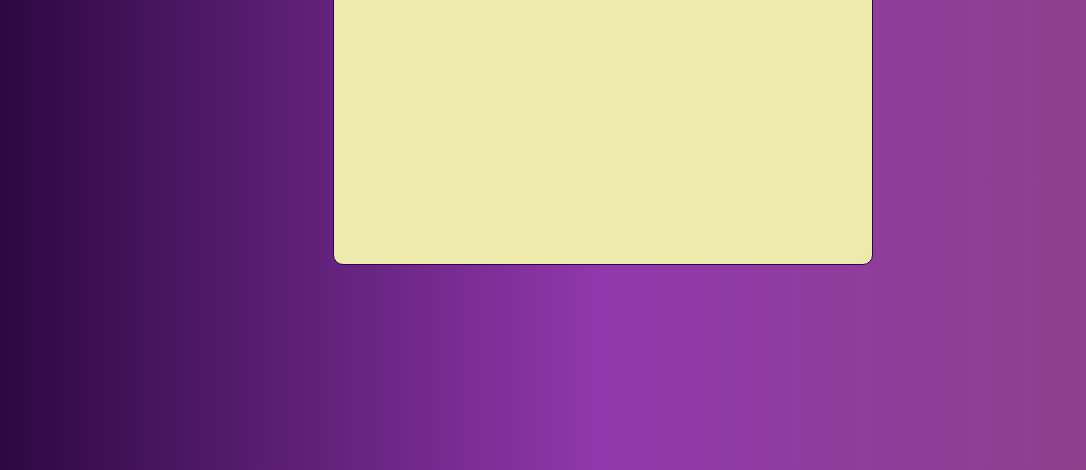
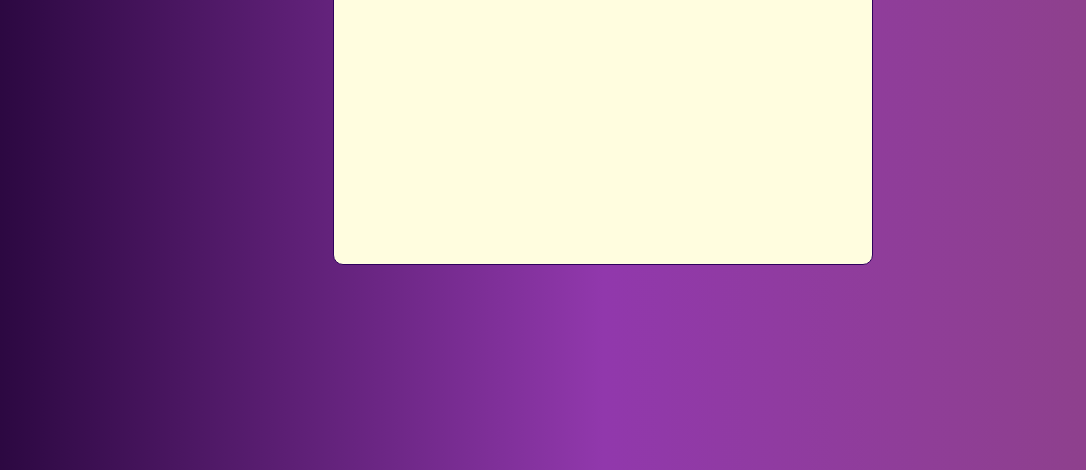
Before and after one commit to VashundharaAsthana/JS-Project-ToDo, a plain HTML site: page index.html in a window 1280 px wide. Shown: the part 330-800 px from the top of the page, without its empty margins (37-1123 px from the left). Drawn offline with Linux system fonts and the light colour scheme; files whose address does not match are found by name.

Commit message:
Update styles.css

```diff
--- a/styles.css
+++ b/styles.css
@@ -16,7 +16,7 @@ justify-content: center;
 align-items: center;
 }
 .todoApp{
-    background-color: rgb(237, 234, 171);
+    background-color: rgb(255, 253, 223);
     height: 50%;
      width: 100%;
     max-width: 540px;
```
